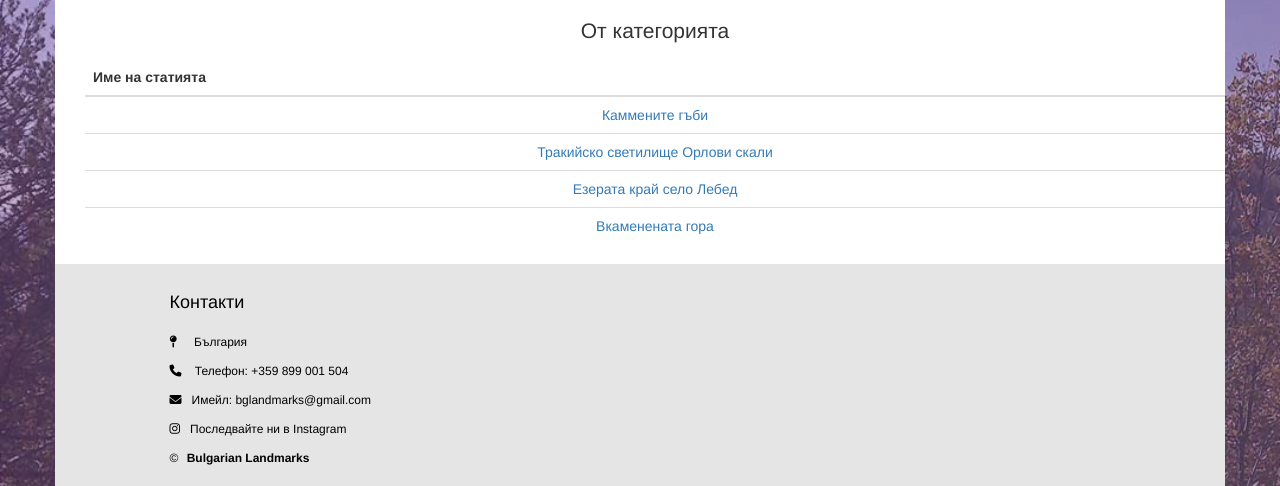
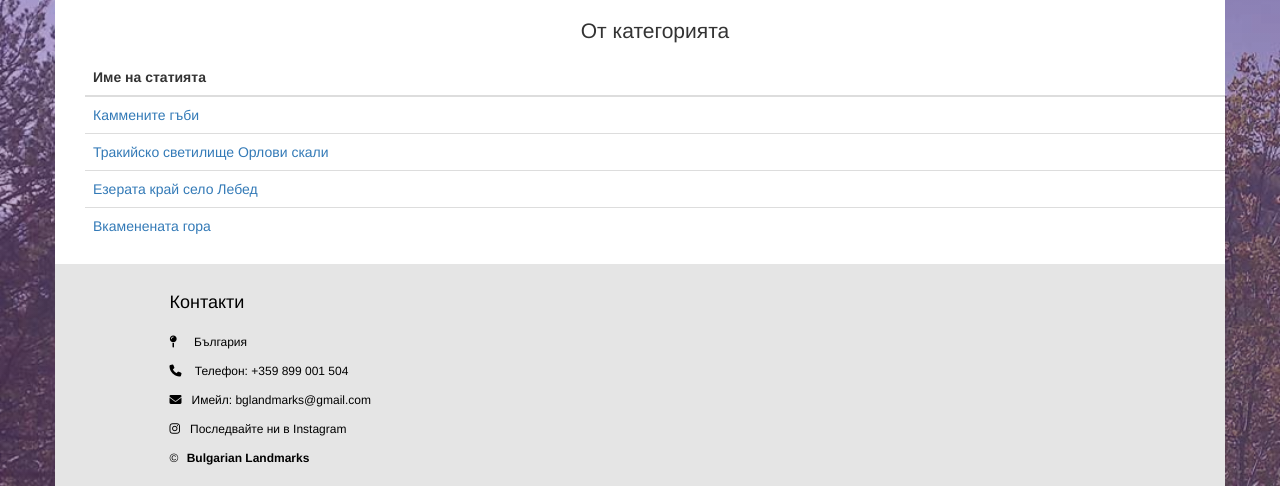
Before and after one commit to stefanstankov/bglandmarks, a PHP site: page /utroba_cave.php in a window 1280 px wide. Shown: the part 1856-2342 px from the top of the page. Run offline with PHP 8.4, Linux system fonts and the light colour scheme; some libraries are stand-ins or nearby versions.

Commit message:
adding table

```diff
--- a/utroba_cave.php
+++ b/utroba_cave.php
@@ -61,7 +61,7 @@ ini_set('display_errors', 1);
 							<th>Име на статията</th>
 						</tr>
 					</thead>
-					<tbody text-align="left">
+					<tbody class="text-left">
 						<tr>
 							<td><a href="stone_mushrooms.php"><?= STONE;?></a></td>
 						</tr>
```
